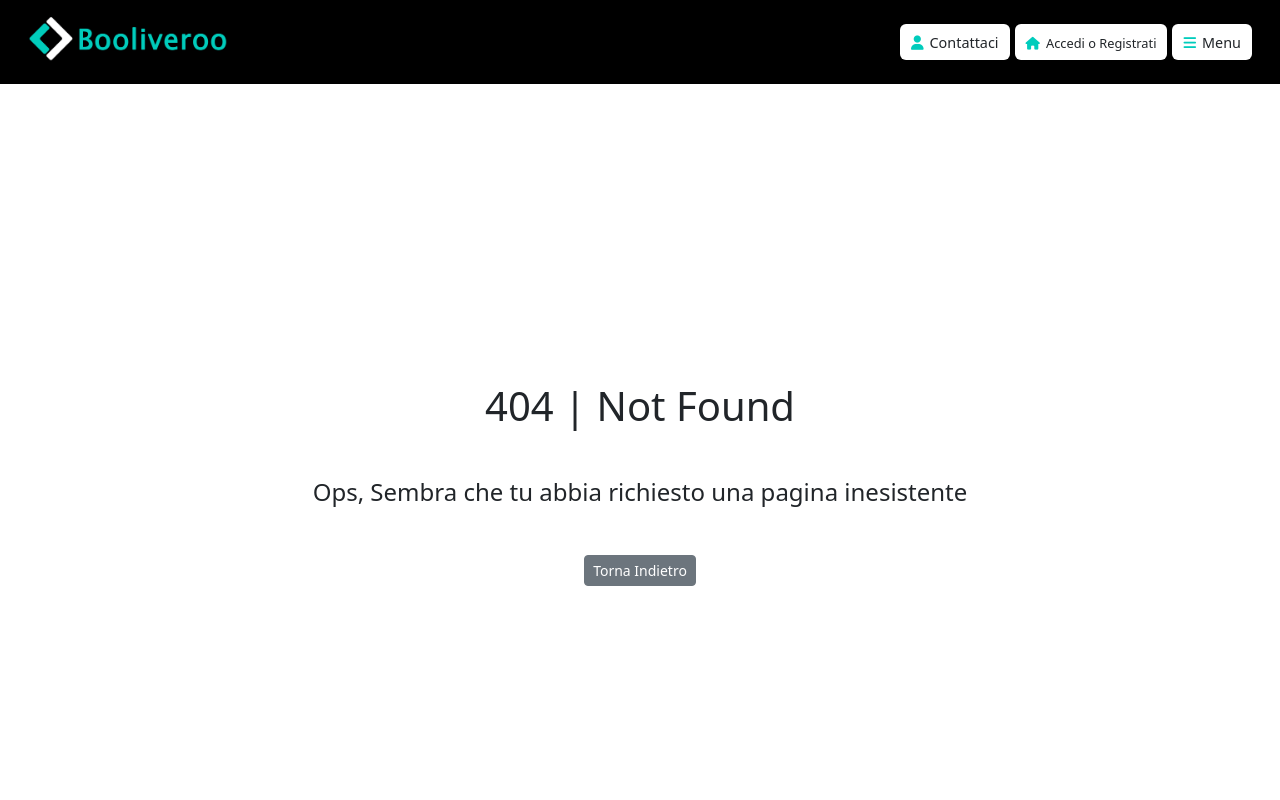
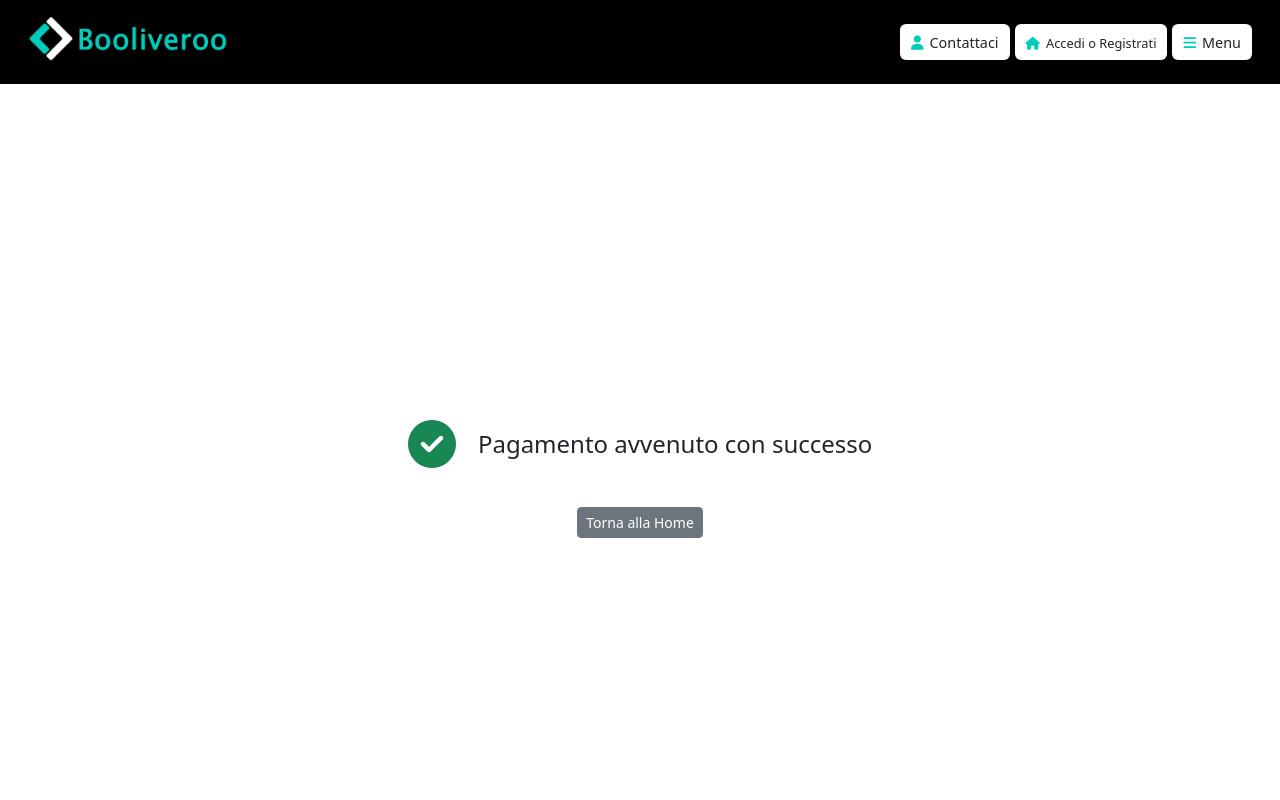
Before and after one commit to ArmandoMarino/Booliveroo-front, a Vue app: page /payment-success in a window 1280 px wide. Shown: the top 800 px of the page. Built offline with nearby package versions, Linux system fonts and the light colour scheme.

Commit message:
PaymentsuccessPage added

```diff
--- /dev/null
+++ b/src/pages/PaymentsuccessPage.vue
@@ -0,0 +1,17 @@
+<script>
+export default {
+    name: "PaymentsuccessPage",
+};
+</script>
+
+<template>
+    <div class="d-flex flex-column align-items-center justify-content-center vh-100">
+        <h4 class="mb-5">
+            <i class="me-3 fa-solid fa-2xl text-success fa-circle-check fa-bounce"></i>
+            Pagamento avvenuto con successo
+        </h4>
+        <router-link class="btn btn-sm btn-secondary" :to="{ name: 'home', params: { component: HomePage } }">
+            Torna alla Home
+        </router-link>
+    </div>
+</template>
```
Also changed, not shown: src/router/index.js (+8 -3 lines).
